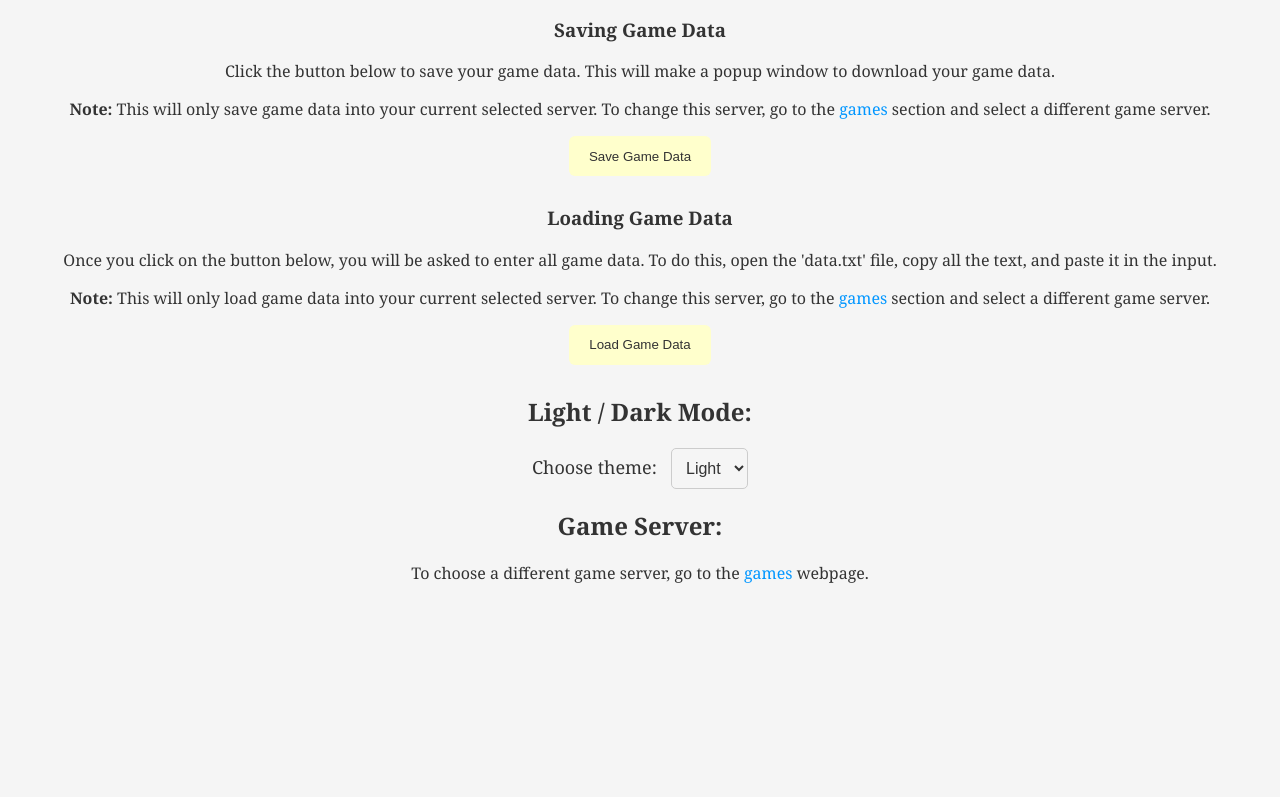
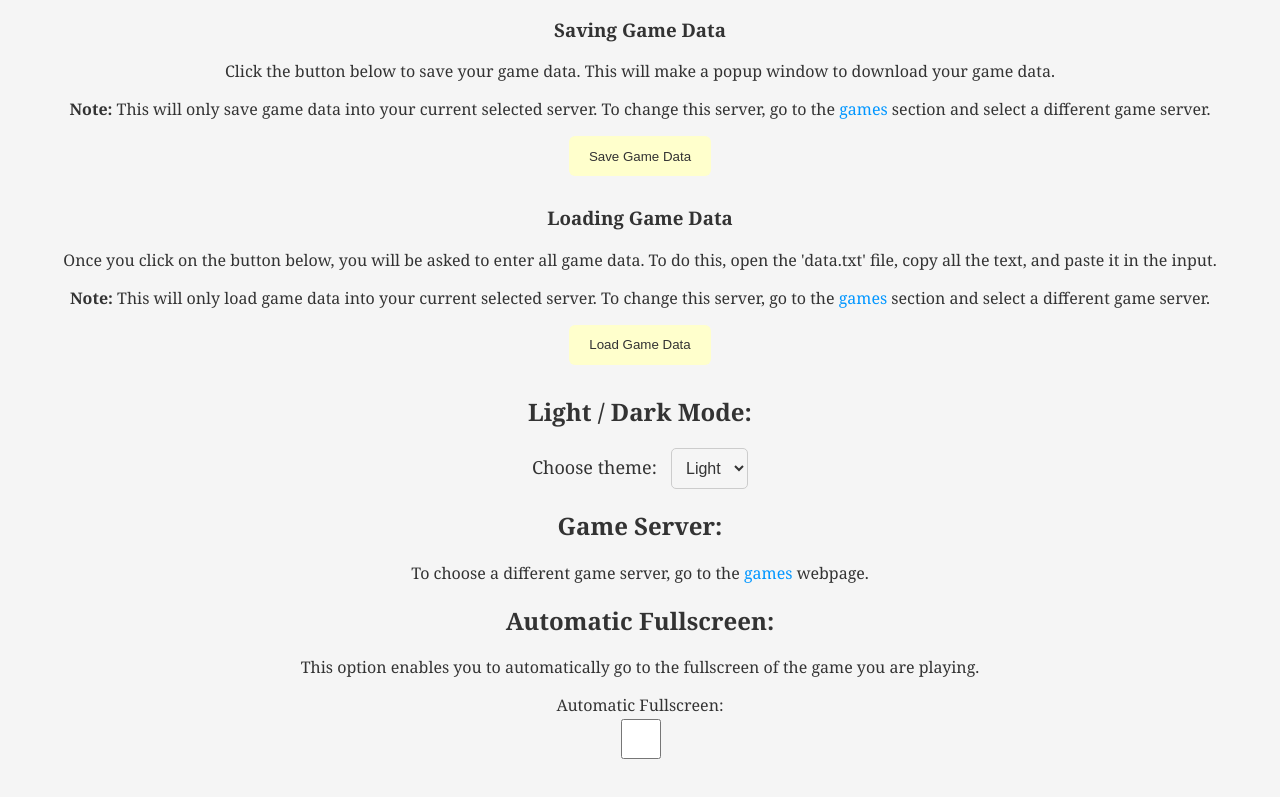
Before and after one commit to xlluminate/Illuminate, a website: page settings.html in a window 1280 px wide. Shown: the part 693-1490 px from the top of the page. Drawn offline with Linux system fonts and the light colour scheme.

Commit message:
Update settings.html

```diff
--- a/settings.html
+++ b/settings.html
@@ -57,6 +57,9 @@
             </div>
             <h2>Game Server:</h2>
             <p>To choose a different game server, go to the <a href="projects.html">games</a> webpage.</p>
+            <h2>Automatic Fullscreen:</h2>
+            <p>This option enables you to automatically go to the fullscreen of the game you are playing.</p>
+            <p>Automatic Fullscreen: <input type="checkbox" onchange="setFullscreenCookie()" /></p>
             <div class="spacer"></div>
         </div>
     </div>
```
